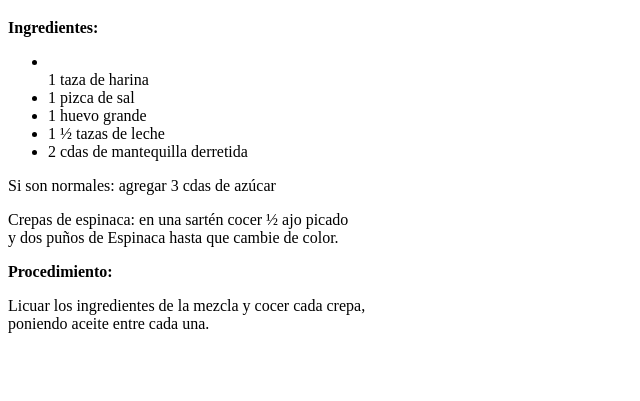
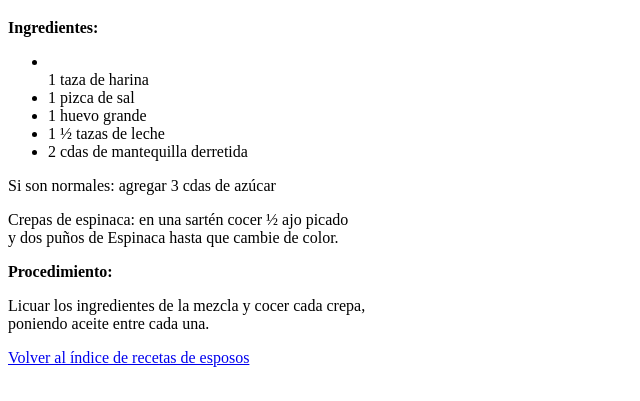
Before and after one commit to betowisar/recetas_esposos, a plain HTML site: page crepas.html in a window 1280 px wide. Shown: the part 61-462 px from the top of the page, without its empty margins (0-640 px from the left). Drawn offline with Linux system fonts and the light colour scheme.

Commit message:
enlaces a indice

```diff
--- a/crepas.html
+++ b/crepas.html
@@ -25,6 +25,7 @@
         Licuar los ingredientes de la mezcla y cocer cada crepa,<br> poniendo aceite entre cada una.
 
     </p>
+    <a href="index.html">Volver al índice de recetas de esposos</a>
 
 </body>
 </html>
```
Also changed, not shown: carlota_limon.html (+1 -0 lines), carlota_piñacoco.html (+1 -0 lines), ensalada_fresajica.html (+1 -0 lines), frijoles_peruanos.html (+1 -0 lines), guisado_arriero.html (+1 -0 lines), horchata.html (+1 -0 lines), lentejas.html (+1 -0 lines), pasta_carbonara.html (+1 -0 lines), pechuga_chipotle.html (+1 -0 lines), salsa_verde.html (+1 -0 lines).
